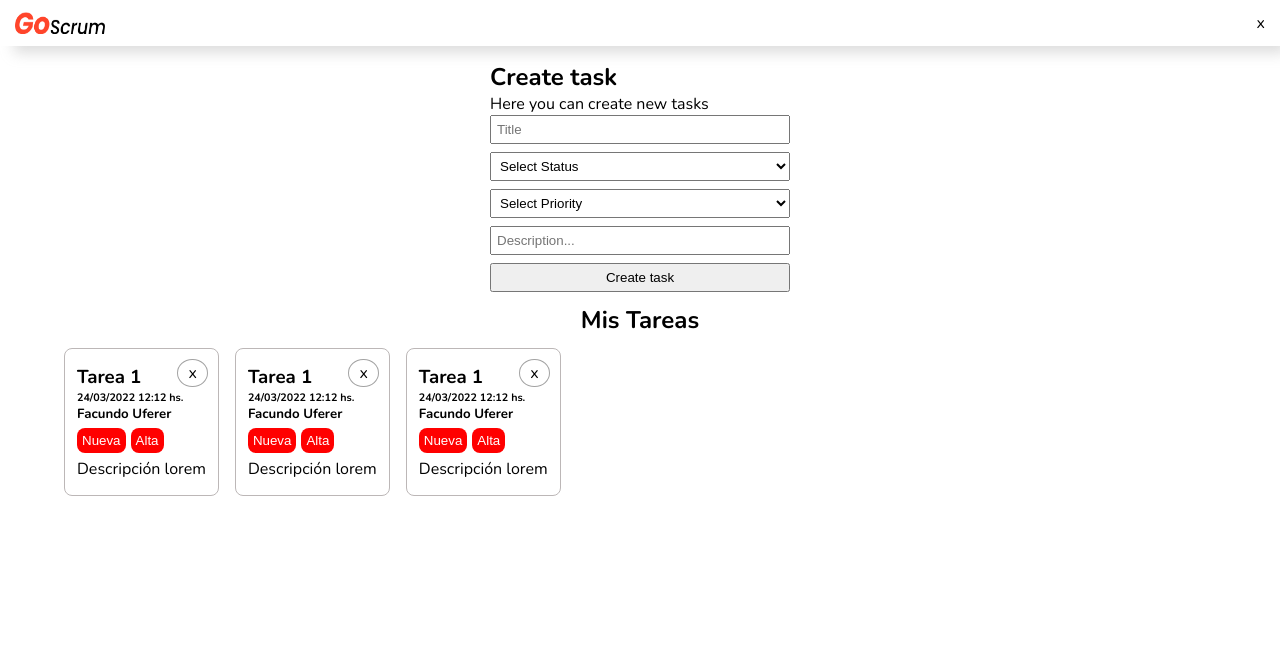
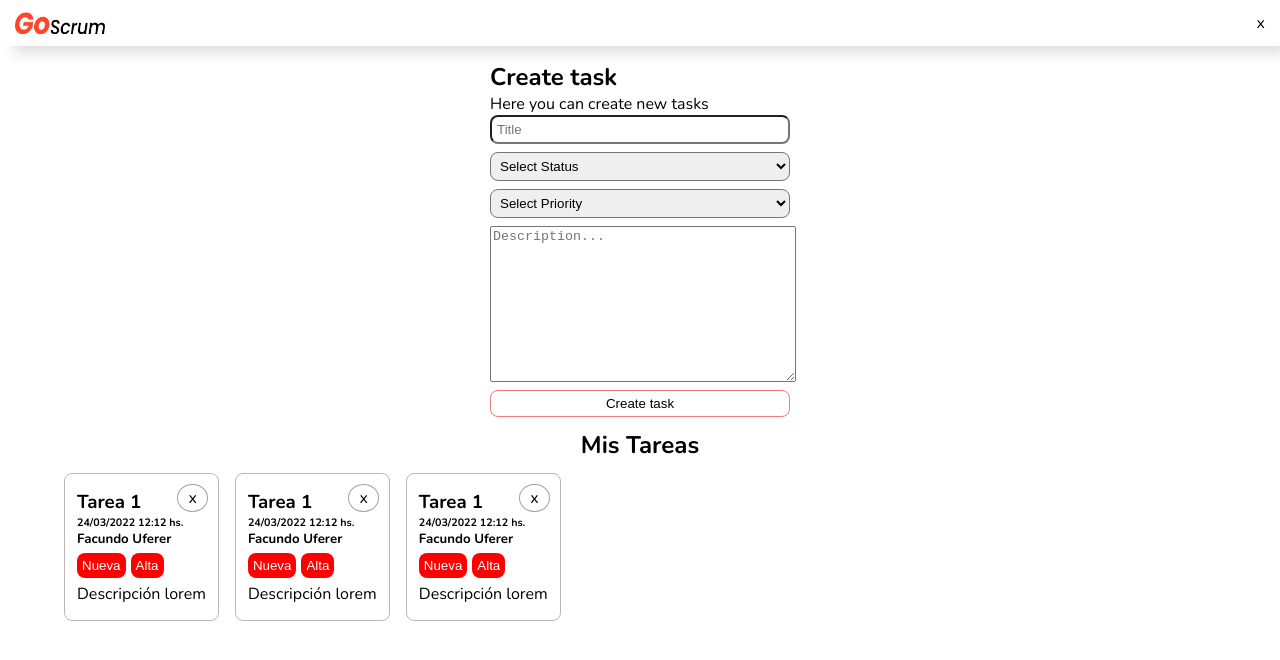
Before and after one commit to CruzFM/goscrum-fcruz, a React (Create React App) app: page / in a window 1280 px wide. Both pictures are taken after typing "name@example.com", "Sample123" into the empty fields and a click on the button "Submit". Shown: the top 660 px of the page. Built offline with nearby package versions, Linux system fonts and the light colour scheme.

Commit message:
Yup added to taskform form. Minor css implemented

```diff
--- a/src/components/TaskForm/TaskForm.jsx
+++ b/src/components/TaskForm/TaskForm.jsx
@@ -1,11 +1,21 @@
 import './TaskForm.styles.css'
 
-import { Formik, Form, Field, ErrorMessage } from 'formik';
+import { Formik, Form, Field, ErrorMessage, yupToFormErrors } from 'formik';
 import * as Yup from 'yup';
 
 
 
 export const TaskForm = () => {
+
+    const taskFormSchema = () => Yup.object().shape( {
+        title: Yup.string()
+            .required("*Required field.")
+            .min(3, "*Title is too short."),
+        status: Yup.string()
+            .required("*Status is required"),
+        priority: Yup.string()
+            .required("*Priority is required"),
+    })
     return(
         <section className="taskForm">
             <h2>Create task</h2>
@@ -17,12 +27,14 @@ export const TaskForm = () => {
                     priority: '',
                     description: '',
                 }}
+                validationSchema={taskFormSchema}
                 onSubmit={ (values) => alert(values.description)}
             >
                 { ({touched, errors}) => (
                     <Form>
                         {/* <label htmlFor='title'>Title</label> */}
-                        <Field type='text' placeholder='Title' name='title' />
+                        <Field type='input' placeholder='Title' name='title' />
+                        {touched && errors.title && <div className='errors'>{errors.title}</div>}
                         {/* <label htmlFor='status'>Status</label> */}
                         <Field as='select' name='status'>
                             <option value="">Select Status</option>
@@ -30,14 +42,16 @@ export const TaskForm = () => {
                             <option value="inProcess">inProcess</option>
                             <option value="finished">finished</option>
                         </Field>
+                        {touched && errors.status && <div className='errors'>{errors.status}</div>}
                         <Field as='select' name='priority'>
                             <option value="">Select Priority</option>
                             <option value="low">Low</option>
                             <option value="medium">Medium</option>
                             <option value="high">High</option>
                         </Field>
+                        {touched && errors.priority && <div className='errors'>{errors.priority}</div>}
                         {/* <label htmlFor='description'>Description</label> */}
-                        <Field  type='text' placeholder='Description...' name='description'/>
+                        <Field  as='textarea' placeholder='Description...' name='description' className='description' />
                         <button type='submit'>Create task</button>
                     </Form>
                     )
--- a/src/components/TaskForm/TaskForm.styles.css
+++ b/src/components/TaskForm/TaskForm.styles.css
@@ -13,4 +13,26 @@
 
 .taskForm > form > input, select, button{
     padding: 5px;
+    border-radius: 8px
 }
+
+.description{
+    width: 300px;
+    height: 150px;
+    padding: 2px !important;
+}
+
+.errors{
+    color: red;
+    font-size: 13px;
+}
+
+.taskForm > form > button{
+    border: 0.5px solid rgb(237, 125, 125);
+    background-color: white;
+}
+
+.taskForm > form > button:hover{
+    background-color: red;
+    color: white;
+}
--- a/src/components/views/Login/Login.jsx
+++ b/src/components/views/Login/Login.jsx
@@ -14,7 +14,7 @@ import { useNavigate } from "react-router-dom";
 export const Login = () => {
   const LoginSchema = Yup.object().shape({
     email: Yup.string()
-      .email("Invalid email addres format")
+      .email("Invalid email address format")
       .required("Email is required"),
     password: Yup.string()
       .min(3, "Password must be 3 characters at minimum")
```
